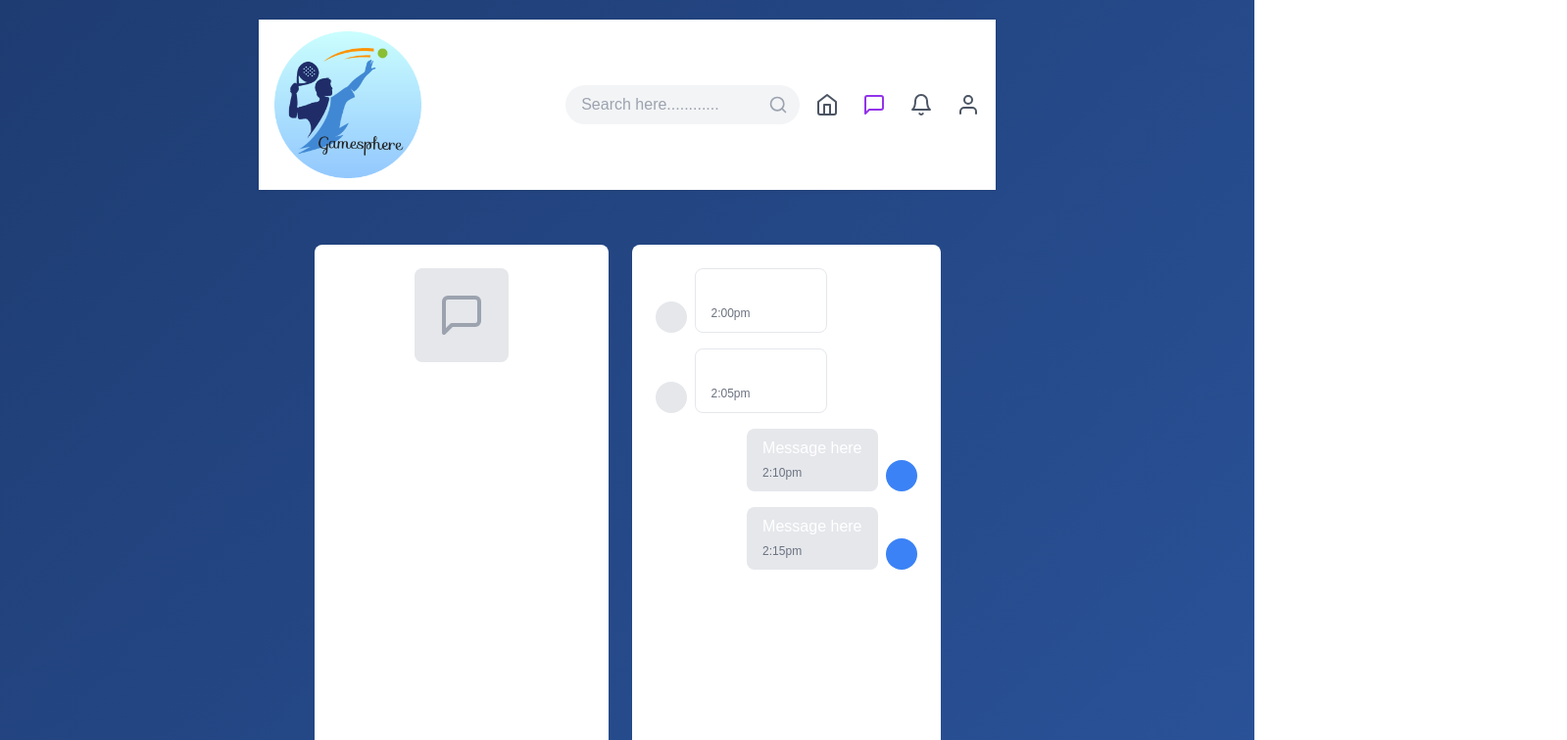
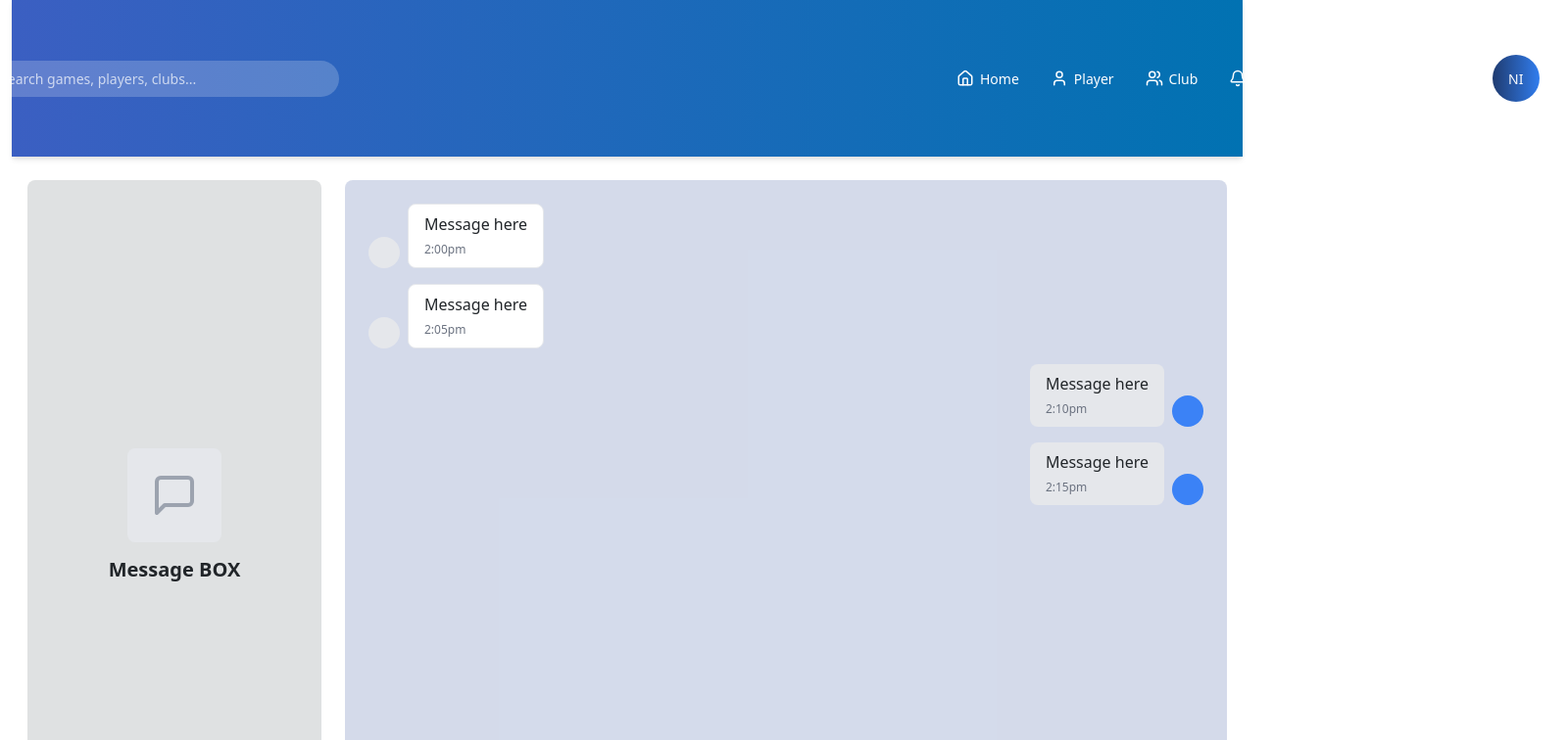
Before and after one commit to Nisith99/SDGP-GameSphere, a React (Vite) app in the folder frontend/: page /message in a window 1280 px wide. Shown: the top 756 px of the page at 98% size, 1599 px wide, since content can reach past the window. Built offline with nearby package versions, Linux system fonts and the light colour scheme.

Commit message:
Frontend Connections Create

```diff
--- a/frontend/src/Components/Navbar.jsx
+++ b/frontend/src/Components/Navbar.jsx
@@ -39,10 +39,10 @@ export default function Navbar() {
           {/* Navigation */}
           <div className={`navbar-navigation ${isMobileMenuOpen ? "open" : ""}`}>
             <NavItem icon={<Home size={18} />} label="Home" link="/home" />
-            <NavItem icon={<User size={18} />} label="Player" link="/player" />
-            <NavItem icon={<Users size={18} />} label="Club" link="/club" />
+            <NavItem icon={<User size={18} />} label="Player" link="/players" />
+            <NavItem icon={<Users size={18} />} label="Club" link="" />
             <NavItem icon={<Bell size={18} />} label="Notifications" link="/notifications" />
-            <NavItem icon={<MessageCircle size={18} />} label="Messages" link="/messages" />
+            <NavItem icon={<MessageCircle size={18} />} label="Messages" link="/message" />
 
             {/* Profile Dropdown */}
             <div className="profile-dropdown-container">
@@ -55,11 +55,14 @@ export default function Navbar() {
               {/* Dropdown Menu */}
               {isProfileOpen && (
                 <div className="profile-dropdown">
-                  <a href="#" className="profile-dropdown-item">
-                    Your Profile
+                  <a href="playerProfile" className="profile-dropdown-item">
+                    Your Plyer Profile,temp
+                  </a>
+                  <a href="Profile" className="profile-dropdown-item">
+                    Your Club Profile,temp
                   </a>
                   <a href="#" className="profile-dropdown-item">
-                    Settings
+                    About
                   </a>
                   <a href="#" className="profile-dropdown-item">
                     Sign out
--- a/frontend/src/Components/Notifications.css
+++ b/frontend/src/Components/Notifications.css
@@ -4,13 +4,14 @@
     flex-direction: column;
     align-items: center;
     background-color: #f8f9fa;
-    padding: 20px;
   }
 
   .filters {
     display: flex;
     gap: 10px;
-    margin-bottom: 20px;
+    margin-bottom: 40px;
+    margin-top: 80px;
+
   }
 
   .filter-button {
--- a/frontend/src/components/Navbar.jsx
+++ b/frontend/src/components/Navbar.jsx
@@ -39,10 +39,10 @@ export default function Navbar() {
           {/* Navigation */}
           <div className={`navbar-navigation ${isMobileMenuOpen ? "open" : ""}`}>
             <NavItem icon={<Home size={18} />} label="Home" link="/home" />
-            <NavItem icon={<User size={18} />} label="Player" link="/player" />
-            <NavItem icon={<Users size={18} />} label="Club" link="/club" />
+            <NavItem icon={<User size={18} />} label="Player" link="/players" />
+            <NavItem icon={<Users size={18} />} label="Club" link="" />
             <NavItem icon={<Bell size={18} />} label="Notifications" link="/notifications" />
-            <NavItem icon={<MessageCircle size={18} />} label="Messages" link="/messages" />
+            <NavItem icon={<MessageCircle size={18} />} label="Messages" link="/message" />
 
             {/* Profile Dropdown */}
             <div className="profile-dropdown-container">
@@ -55,11 +55,14 @@ export default function Navbar() {
               {/* Dropdown Menu */}
               {isProfileOpen && (
                 <div className="profile-dropdown">
-                  <a href="#" className="profile-dropdown-item">
-                    Your Profile
+                  <a href="playerProfile" className="profile-dropdown-item">
+                    Your Plyer Profile,temp
+                  </a>
+                  <a href="Profile" className="profile-dropdown-item">
+                    Your Club Profile,temp
                   </a>
                   <a href="#" className="profile-dropdown-item">
-                    Settings
+                    About
                   </a>
                   <a href="#" className="profile-dropdown-item">
                     Sign out
--- a/frontend/src/pages/Message/Message.css
+++ b/frontend/src/pages/Message/Message.css
@@ -1,80 +1,8 @@
 /* General Styles */
 .container {
-    min-height: 100vh;
-    background-color: #f3f4f6;
-}
+    max-width: none;
+    margin: 0%;
 
-/* Header Styles */
-.header {
-    background-color: white;
-    box-shadow: 0 1px 3px rgba(0, 0, 0, 0.1);
-    padding: 0.75rem 1rem;
-}
-
-.header-content {
-    max-width: 80rem;
-    margin: 0 auto;
-    display: flex;
-    align-items: center;
-    justify-content: space-between;
-}
-
-.logo-container {
-    display: flex;
-    align-items: center;
-    gap: 0.5rem;
-}
-
-.logo {
-    height: 2rem;
-    width: 2rem;
-}
-
-.brand {
-    font-size: 1.25rem;
-    font-weight: bold;
-}
-
-.search-container {
-    flex: 1;
-    max-width: 36rem;
-    margin: 0 1rem;
-    position: relative;
-}
-
-.search-input {
-    width: 100%;
-    padding: 0.5rem 1rem;
-    border-radius: 9999px;
-    background-color: #f3f4f6;
-    border: none;
-    outline: none;
-}
-
-.search-icon {
-    position: absolute;
-    right: 0.75rem;
-    top: 50%;
-    transform: translateY(-50%);
-    color: #9ca3af;
-    height: 1.25rem;
-    width: 1.25rem;
-}
-
-.nav {
-    display: flex;
-    align-items: center;
-    gap: 1.5rem;
-}
-
-.nav-icon {
-    height: 1.5rem;
-    width: 1.5rem;
-    color: #4b5563;
-}
-
-.nav-icon.active {
-    color: #9333ea;
 }
 
 /* Main Content Styles */
@@ -85,11 +13,12 @@
     display: grid;
     grid-template-columns: 300px 1fr;
     gap: 1.5rem;
+
 }
 
 /* Sidebar Styles */
 .sidebar {
-    background-color: white;
+    background-color: rgb(223, 225, 226);
     border-radius: 0.5rem;
     padding: 1.5rem;
     height: calc(100vh - 8rem);
@@ -110,6 +39,7 @@
     display: flex;
     align-items: center;
     justify-content: center;
+    margin-top: 250px;
 }
 
 .sidebar-icon {
@@ -125,7 +55,7 @@
 
 /* Chat Area Styles */
 .chat-area {
-    background-color: white;
+    background-color: rgba(180, 191, 219, 0.568);
     border-radius: 0.5rem;
     display: flex;
     flex-direction: column;
--- a/frontend/src/pages/Message/Message.jsx
+++ b/frontend/src/pages/Message/Message.jsx
@@ -1,3 +1,4 @@
+import Navbar from "../../Components/Navbar";
 import React, { useState } from 'react';
 import { FiSearch, FiHome, FiMessageSquare, FiBell, FiUser, FiSend } from 'react-icons/fi';
 import './Message.css';
@@ -26,32 +27,7 @@ const Message = () => {
 
     return (
         <div className="container">
-            {/* Header */}
-            <header className="header">
-                <div className="header-content">
-                    <div className="logo-container">
-                        <img src="gameSphere_logo.png" alt="GameSphere" className="logo" />
-                        <span className="brand">GameSphere</span>
-                    </div>
-
-                    <div className="search-container">
-                        <input
-                            type="text"
-                            placeholder="Search here............"
-                            className="search-input"
-                        />
-                        <FiSearch className="search-icon" />
-                    </div>
-
-                    <nav className="nav">
-                        <FiHome className="nav-icon" />
-                        <FiMessageSquare className="nav-icon active" />
-                        <FiBell className="nav-icon" />
-                        <FiUser className="nav-icon" />
-                    </nav>
-                </div>
-            </header>
-
+            <Navbar />
             {/* Main Content */}
             <main className="main-content">
                 {/* Sidebar */}
--- a/frontend/src/pages/PlayerList/PlayerListView.css
+++ b/frontend/src/pages/PlayerList/PlayerListView.css
@@ -1,13 +1,14 @@
 /* PlayerListView.css */
 
-.container {
-    background-color: white;
+.PlayerList-container {
+  background-color: rgb(255, 255, 255);
     min-height: 100vh;
     padding-bottom: 80px;
   }
 
   .topScorerSection {
     padding: 16px;
+    margin: 0 10% 0 10%;
   }
 
   .topScorerTitle {
@@ -17,11 +18,12 @@
   }
 
   .topScorerCard {
-    background-color: #f3f4f6;
+    background-color: #bdc7dd;
     border-radius: 12px;
     padding: 16px;
     position: relative;
     overflow: hidden;
+    padding: 30px ;
   }
 
   .heartIcon {
@@ -40,7 +42,7 @@
   }
 
   .heartIconEmpty {
-    color: #9ca3af;
+    color: #5e6269;
     fill: none;
   }
 
@@ -89,6 +91,7 @@
 
   .scorersListSection {
     padding: 16px;
+    margin: 0 15% 0 15%;
   }
 
   .listHeader {
@@ -117,7 +120,7 @@
     grid-template-columns: repeat(12, 1fr);
     align-items: center;
     padding: 16px 0;
-    border-bottom: 1px solid #e5e7eb;
+    border-bottom: 1px solid #bec0c4;
   }
 
   .playerRowContent {
@@ -159,7 +162,7 @@
   }
 
   .heartIconSmallEmpty {
-    color: #d1d5db;
+    color: #5e6269;
     fill: none;
   }
 
@@ -168,10 +171,16 @@
 
 .filterSection {
     padding: 50px;
-    background-color: #f9fafb;
+    background-color: #a3c7eb;
     border-bottom: 1px solid #e5e7eb;
-    margin: 0 20%;
+    margin: 5% 30% 0% 30%;
     border-radius: 20px;
+    font-weight: 600;
+  }
+  .filterSection h2{
+    font-size: x-large;
+    margin-top: -20px;
+    margin-bottom: 25px;
   }
 
   .filterOptions {
--- a/frontend/src/pages/PlayerList/PlayerListView.jsx
+++ b/frontend/src/pages/PlayerList/PlayerListView.jsx
@@ -1,7 +1,8 @@
+import Navbar from "../../Components/Navbar";
 import React from "react";
 import { Heart } from "lucide-react";
 import { useNavigate } from "react-router-dom";
-import "./PlayerListView.css"; // Import the CSS file
+import "./PlayerListView.css";
 
 const players = [
   {
@@ -93,7 +94,8 @@ const PlayerListView = () => {
   };
 
   return (
-    <div className="container">
+    <div className="PlayerList-container">
+      <Navbar />
       {/* Filter Section */}
       <div className="filterSection">
         <h2>Filters</h2>
--- a/frontend/src/pages/Profile/PlayerProfile.css
+++ b/frontend/src/pages/Profile/PlayerProfile.css
@@ -5,10 +5,10 @@
   }
 
   .player-avatar {
-    width: 150px;
-    height: 150px;
-    object-fit: contain;
-    margin: 0 auto;
+    width: 200px;
+    height: 200px;
+    margin: 100px auto;
+    border-radius: 50%;
   }
 
   .player-header {
--- a/frontend/src/pages/Profile/PlayerProfile.jsx
+++ b/frontend/src/pages/Profile/PlayerProfile.jsx
@@ -1,3 +1,4 @@
+import Navbar from "../../Components/Navbar";
 import React, { useState } from 'react';
 import {
   MessageSquare,
@@ -79,6 +80,7 @@ const PlayerProfile = ({
 
   return (
     <>
+    <Navbar />
       <div className="player-profile-container">
         <div className="relative">
           <img
--- a/frontend/src/pages/UserRoleType/UserRoleType.css
+++ b/frontend/src/pages/UserRoleType/UserRoleType.css
@@ -1,24 +1,13 @@
-/* General Styles */
-body, html {
-  margin: 0;
-  padding: 0;
-  font-family: 'Arial', sans-serif;
-  background: linear-gradient(135deg, #1e3c72, #2a5298);
-  color: #fff;
-  height: 100%;
-}
-
 /* Container Styles */
-.container {
+.role-container {
   display: flex;
   flex-direction: column;
   align-items: center;
   justify-content: center;
   min-height: 100vh;
-  padding: 20px;
-  box-sizing: border-box;
+  max-width: 10000px;
   position: relative;
-  background: none;
+  background: linear-gradient(135deg, #1e3c72, #2a5298);
 }
 
 .logo{
--- a/frontend/src/pages/UserRoleType/UserRoleType.jsx
+++ b/frontend/src/pages/UserRoleType/UserRoleType.jsx
@@ -5,7 +5,7 @@ export function UserRoleType() {
   const [selectedOption, setSelectedOption] = useState(null);
 
   return (
-    <div className="container">
+    <div className="role-container">
       {/* Logo */}
       <div className="logoContainer">
         <div className="logo">
```
